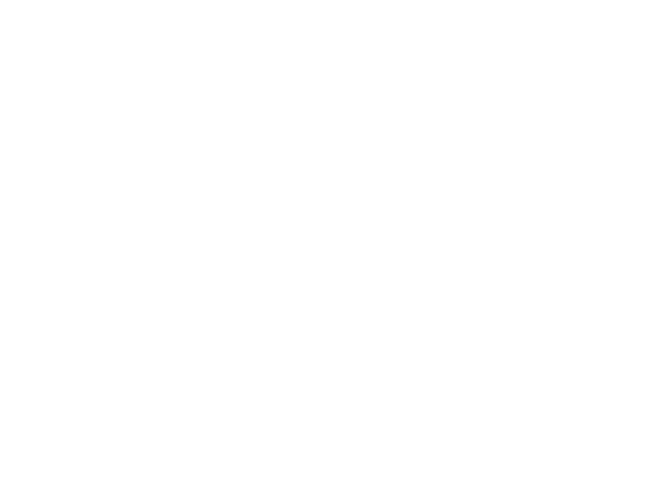
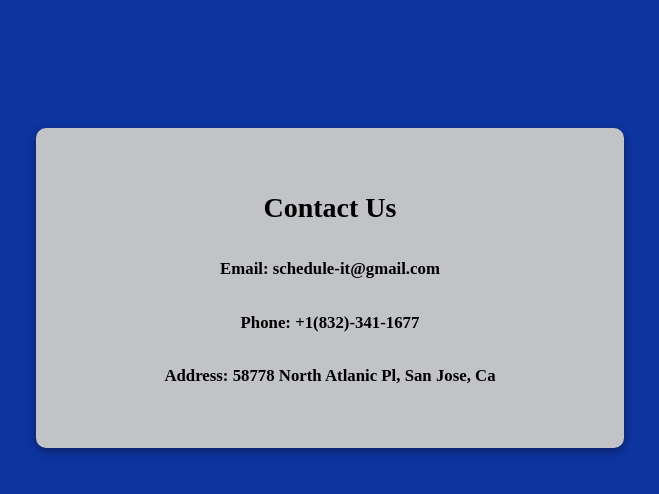
Before and after one commit to alexladin13/Schedule-It, a plain HTML site: page contact.html in a window 1280 px wide. Shown: the whole page, without its empty margins (310-969 px from the left). Drawn offline with Linux system fonts and the light colour scheme.

Commit message:
Added contact us page.

```diff
--- a/contact.css
+++ b/contact.css
@@ -0,0 +1,67 @@
+
+* {
+    font-size: 16px;
+}
+
+html {
+    height: 100%;
+    overflow: hidden;
+    background-color: #0e34a0;
+}
+
+body {
+    height: 100%;
+    margin: 0%;
+}
+
+.contact-details-container {
+    display: flex;
+    flex-direction: column;
+    flex-wrap: nowrap;
+    width: 46%;
+    height: 40%;
+    background-color: #c2c3c7;
+    box-shadow: 0 3px 10px rgba(0, 0, 0, 0.4);
+    justify-content: center;
+    align-items: center;
+    margin-left: 27%;
+    margin-right: 27%;
+    margin-top: 10%;
+    margin-bottom: 20%;
+    border-radius: 10px;
+}
+
+.contact-detail {
+    display: flex;
+    justify-content: center;
+    width: 60%;
+    font-size: 1.2rem;
+}
+
+h1 {
+    font-size: 2rem;
+}
+
+@media only screen and (max-width: 1375px) {
+    * {
+        font-size: 14px;
+    }
+}
+
+@media only screen and (max-width: 1200px) {
+    * {
+        font-size: 12px;
+    }
+}
+
+@media only screen and (max-width: 1000px) {
+    * {
+        font-size: 10px;
+    }
+}
+
+@media only screen and (max-width: 850px) {
+    * {
+        font-size: 8px;
+    }
+}
--- a/contact.html
+++ b/contact.html
@@ -7,6 +7,11 @@
     <link rel="stylesheet" href="contact.css">
 </head>
 <body>
-
+    <div class="contact-details-container">
+        <h1>Contact Us</h1>
+        <h3 class="contact-detail">Email: schedule-it@gmail.com</h3>
+        <h3  class="contact-detail">Phone: +1(832)-341-1677</h3>
+        <h3  class="contact-detail">Address: 58778 North Atlanic Pl, San Jose, Ca</h3>
+    </div>
 </body>
 </html>
```
Also changed, not shown: index.html (+1 -1 lines).
